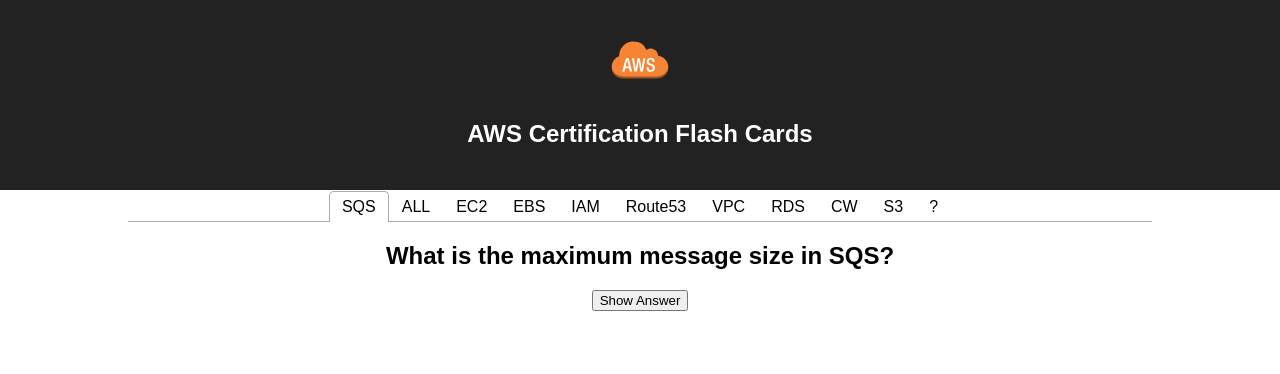
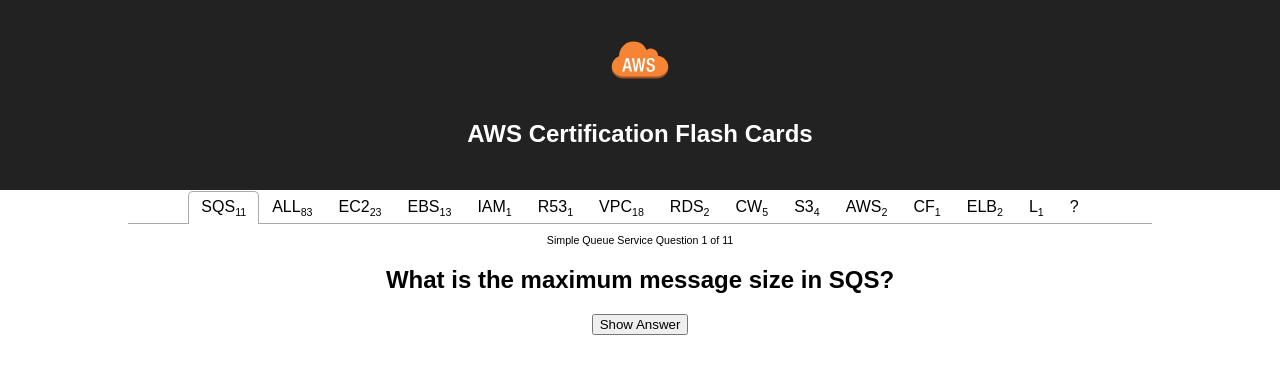
Before and after one commit to unicornpartners/cert-flash-www, a React (Create React App) app: page / in a window 1280 px wide. Shown: the top 374 px of the page. Built offline with nearby package versions, Linux system fonts and the light colour scheme.

Commit message:
Num questions and more questions

```diff
--- a/src/App.css
+++ b/src/App.css
@@ -65,3 +65,13 @@
   margin:auto;
   text-align:left;
 }
+
+.tab-name sub {
+  font-size: 8pt;
+}
+
+.current-total {
+  font-size: 8pt;
+  /*text-align: left;*/
+  width:100%;
+}
--- a/src/App.js
+++ b/src/App.js
@@ -15,6 +15,8 @@
     this.category = props.category;
 
     this.state = this.createState();
+
+    this.boundHandleKeyUp = this.handleKeyUp.bind(this);
   }
 
   /**
@@ -26,7 +28,10 @@
       showAnswer: false,
       questionText: question.q,
       answer: question.a,
-      reference: question.r
+      reference: question.r,
+      current: this.category.current + 1,
+      total: this.category.questions.length,
+      name: this.category.fullName
     };
   }
 
@@ -70,11 +75,11 @@
   }
 
   componentWillMount() {
-    document.addEventListener("keyup", this.handleKeyUp.bind(this));
+    document.addEventListener("keyup", this.boundHandleKeyUp);
   }
 
   componentWillUnmount() {
-    document.removeEventListener("keyup", this.handleKeyUp.bind(this));
+    document.removeEventListener("keyup", this.boundHandleKeyUp);
   }
 
   /**
@@ -86,6 +91,9 @@
 
     return (
       <div>
+          <div className="current-total">
+            {this.state.name} Question {this.state.current} of {this.state.total}
+          </div>
           <h2>{this.state.questionText}</h2>
 
           <div className={this.state.showAnswer ? 'hidden-button' : ''}>
@@ -136,11 +144,37 @@
       let cats = q.c;
       cats.push("ALL");
 
+      let fullNames = {
+        "ALL": "All",
+        "S3": "Simple Storage Service",
+        "EC2": "Elastic Compute Cloud",
+        "CW": "Cloud Watch",
+        "VPC": "Virtual Private Cloud",
+        "EBS": "Elastic Block Store",
+        "RDS": "Relational Database Service",
+        "IAM": "Identity and Access Management",
+        "SQS": "Simple Queue Service",
+        "R53": "Route 53",
+        "CF": "Cloud Formation",
+        "ECS": "EC2 Container Service",
+        "L": "Lambda"
+      };
+
+      const getFullName = function(name) {
+        let fn = fullNames[name];
+        if (!fn) {
+          fn = name;
+        }
+        return fn;
+      };
+
       for (let j = 0; j < cats.length; j++) {
         let categoryName = cats[j];
         if (!this.state.categories[categoryName]) {
           this.state.categoryNames.push(categoryName);
           this.state.categories[categoryName] = {
+            "name": categoryName,
+            "fullName": getFullName(categoryName),
             "questions": [],
             "current": 0
           };
@@ -196,7 +230,13 @@
             <TabList>
             {
               this.state.categoryNames.map(function(name) {
-                return <Tab key={name}>{name}</Tab>;
+                let cct = self.state.categories[name].questions.length;
+                return (
+                  <Tab key={name}>
+                    <div className="tab-name">{name}
+                      <sub>{cct}</sub>
+                    </div></Tab>
+                );
               })
             }
               <Tab>?</Tab>
--- a/src/questions.json
+++ b/src/questions.json
@@ -86,7 +86,7 @@
             "r": "https://docs.aws.amazon.com/STS/latest/APIReference/API_GetFederationToken.html"
         },
         {
-            "c": ["Route53"],
+            "c": ["R53"],
             "q": "In relation to DNS, what does SOA stand for?",
             "a": "Start of Authority",
             "r": "https://en.wikipedia.org/wiki/SOA_record"
@@ -314,22 +314,190 @@
             "r": "https://aws.amazon.com/s3/faqs/"
         },
         {
-            "c": [""],
-            "q": "",
-            "a": "",
-            "r": ""
+            "c": ["EBS"],
+            "q": "What is the default limit for the number of EBS snapshots you can have per account?",
+            "a": "10,000",
+            "r": "https://docs.aws.amazon.com/general/latest/gr/aws_service_limits.html"
         },
         {
-            "c": [""],
-            "q": "",
-            "a": "",
-            "r": ""
+            "c": ["AWS"],
+            "q": "What is the global endpoint URL pattern for AWS services?",
+            "a": "https://{servicename}.amazonaws.com",
+            "r": "https://docs.aws.amazon.com/general/latest/gr/rande.html"
         },
         {
-            "c": [""],
-            "q": "",
-            "a": "",
-            "r": ""
+            "c": ["EC2"],
+            "q": "By default, what's the maximum number of Elastic Load Balancers you may have per AWS account?",
+            "a": "20",
+            "r": "https://docs.aws.amazon.com/elasticloadbalancing/latest/application/load-balancer-limits.html"
+        },
+        {
+            "c": ["EC2"],
+            "q": "Does AWS copy launch permissions, user-defined tags, and Amazon S3 bucket permissions from the source AMI to the new AMI when copying an AMI?",
+            "a": "No",
+            "r": "https://docs.aws.amazon.com/AWSEC2/latest/UserGuide/CopyingAMIs.html"
+        },
+        {
+            "c": ["VPC"],
+            "q": "What is the default limit for the number of subnets you can have in a Region?",
+            "a": "1,000 (5 VPCs per region with 200 subnets each)",
+            "r": "https://docs.aws.amazon.com/AmazonVPC/latest/UserGuide/VPC_Appendix_Limits.html#vpc-limits-vpcs-subnets"
+        },
+        {
+            "c": ["CW"],
+            "q": "What is the CloudWatch metrics namespace for CloudWatch Logs?",
+            "a": "AWS/Logs",
+            "r": "https://docs.aws.amazon.com/AmazonCloudWatch/latest/monitoring/aws-namespaces.html"
+        },
+        {
+            "c": ["CW"],
+            "q": "What is the name of the API call to save a custom metric to CloudWatch?",
+            "a": "PutMetricData",
+            "r": "https://docs.aws.amazon.com/AmazonCloudWatch/latest/monitoring/publishingMetrics.html"
+        },
+        {
+            "c": ["VPC"],
+            "q": "Does the VPC wizard automatically create a NAT Gateway in the public subnet when creating a VPC with a private and public subnet?",
+            "a": "Yes",
+            "r": "https://docs.aws.amazon.com/AmazonVPC/latest/UserGuide/VPC_Scenario2.html"
+        },
+        {
+            "c": ["EC2"],
+            "q": "Can an existing launch configuration be edited?",
+            "a": "No",
+            "r": "https://docs.aws.amazon.com/autoscaling/ec2/userguide/change-launch-config.html"
+        },
+        {
+            "c": ["EC2"],
+            "q": "How far in advance can you schedule an Auto-Scaling activity?",
+            "a": "There is no limit (But choose 30 days if there are no better options on the exam)",
+            "r": "https://docs.aws.amazon.com/autoscaling/ec2/userguide/schedule_time.html"
+        },
+        {
+            "c": ["CF"],
+            "q": "In CloudFormation, can automatic rollback on stack creation failure be disabled?",
+            "a": "Yes",
+            "r": "https://docs.aws.amazon.com/AWSCloudFormation/latest/APIReference/API_CreateStack.html"
+        },
+        {
+            "c": ["CW"],
+            "q": "Is detailed monitoring available for Elastic Map Reduce?",
+            "a": "No",
+            "r": "https://docs.aws.amazon.com/emr/latest/ManagementGuide/UsingEMR_ViewingMetrics.html"
+        },
+        {
+            "c": ["CW"],
+            "q": "In which region is billing data available?",
+            "a": "us-east-1",
+            "r": "https://docs.aws.amazon.com/AmazonCloudWatch/latest/monitoring/monitor_estimated_charges_with_cloudwatch.html"
+        },
+        {
+            "c": ["ELB"],
+            "q": "What is the response code that a load balancer expects from a healthy instance?",
+            "a": "200",
+            "r": "https://docs.aws.amazon.com/elasticloadbalancing/latest/classic/ts-elb-healthcheck.html"
+        },
+        {
+            "c": ["ELB"],
+            "q": "By default, how does an auto scaling group determine the health of an instance?",
+            "a": "EC2 Status Checks",
+            "r": "https://docs.aws.amazon.com/autoscaling/ec2/userguide/as-add-elb-healthcheck.html"
+        },
+        {
+            "c": ["AWS"],
+            "q": "What type of resource does Amazon Inspector evaluate?",
+            "a": "EC2 Instances",
+            "r": "https://docs.aws.amazon.com/inspector/latest/userguide/inspector_settingup.html#TagEC2Instances"
+        },
+        {
+            "c": ["EC2"],
+            "q": "What is the latest generation of EC2 burstable performance instance types?",
+            "a": "T2",
+            "r": "https://aws.amazon.com/ec2/instance-types/"
+        },
+        {
+            "c": ["EC2"],
+            "q": "What is the latest generation of EC2 general purpose instance types?",
+            "a": "M5",
+            "r": "https://aws.amazon.com/ec2/instance-types/"
+        },
+        {
+            "c": ["EC2"],
+            "q": "What is the latest generation of EC2 compute intensive instance types?",
+            "a": "C5",
+            "r": "https://aws.amazon.com/ec2/instance-types/"
+        },
+        {
+            "c": ["EC2"],
+            "q": "What is the latest generation of EC2 memory-intensive instance types?",
+            "a": "X1/R4",
+            "r": "https://aws.amazon.com/ec2/instance-types/"
+        },
+        {
+            "c": ["EC2"],
+            "q": "What is the latest generation of EC2 GPU instance types?",
+            "a": "P3",
+            "r": "https://aws.amazon.com/ec2/instance-types/"
+        },
+        {
+            "c": ["EC2"],
+            "q": "What is the latest generation of EC2 SSD storage optimized types?",
+            "a": "I3",
+            "r": "https://aws.amazon.com/ec2/instance-types/"
+        },
+        {
+            "c": ["EC2"],
+            "q": "What is the latest generation of EC2 HDD storage optimized types?",
+            "a": "H1",
+            "r": "https://aws.amazon.com/ec2/instance-types/"
+        },
+        {
+            "c": ["EC2"],
+            "q": "When an EC2-Classic instance is restarted, which IP addresses are retained?",
+            "a": "None",
+            "r": "https://docs.aws.amazon.com/AWSEC2/latest/UserGuide/Stop_Start.html"
+        },
+        {
+            "c": ["EC2"],
+            "q": "When an EC2-VPC instance is restarted, which IP addresses are retained?",
+            "a": "Private IPV4, IPV6, and EIP",
+            "r": "https://docs.aws.amazon.com/AWSEC2/latest/UserGuide/Stop_Start.html"
+        },
+        {
+            "c": ["EC2"],
+            "q": "When an EBS-backed EC2 instance is stopped, can the instance type be changed?",
+            "a": "Yes",
+            "r": "https://docs.aws.amazon.com/AWSEC2/latest/UserGuide/Stop_Start.html"
+        },
+        {
+            "c": ["EC2"],
+            "q": "What EC2 feature allows you to pass startup scripts to an instance when it is created?",
+            "a": "User Data",
+            "r": "https://docs.aws.amazon.com/AWSEC2/latest/UserGuide/user-data.html"
+        },
+        {
+            "c": ["EC2"],
+            "q": "Can a security group be set up with a DENY rule?",
+            "a": "No",
+            "r": "https://docs.aws.amazon.com/AmazonVPC/latest/UserGuide/VPC_SecurityGroups.html#VPCSecurityGroups"
+        },
+        {
+            "c": ["EC2"],
+            "q": "How often does Cloud Watch basic monitoring record EC2 metrics?",
+            "a": "Every 5 minutes",
+            "r": "https://docs.aws.amazon.com/AmazonCloudWatch/latest/monitoring/ec2-metricscollected.html"
+        },
+        {
+            "c": ["EC2"],
+            "q": "What EC2 feature should be used when launching instances that require low network latency, high network throughput, such as HPC?",
+            "a": "Cluster Placement Groups",
+            "r": "https://docs.aws.amazon.com/AWSEC2/latest/UserGuide/placement-groups.html"
+        },
+        {
+            "c": ["L"],
+            "q": "What is the maximum execution duration for a Lambda request?",
+            "a": "300 seconds (5 minutes)",
+            "r": "https://docs.aws.amazon.com/lambda/latest/dg/limits.html"
         },
         {
             "c": [""],
```
